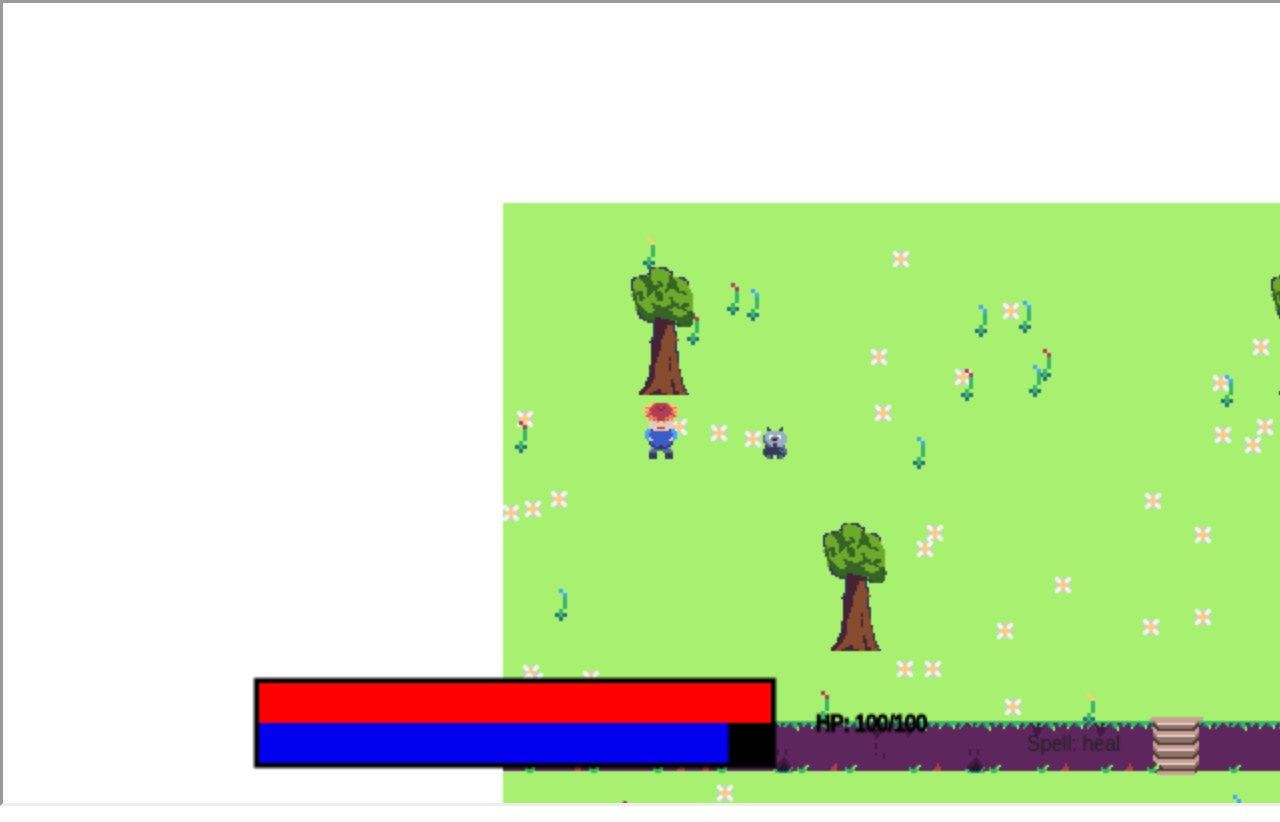
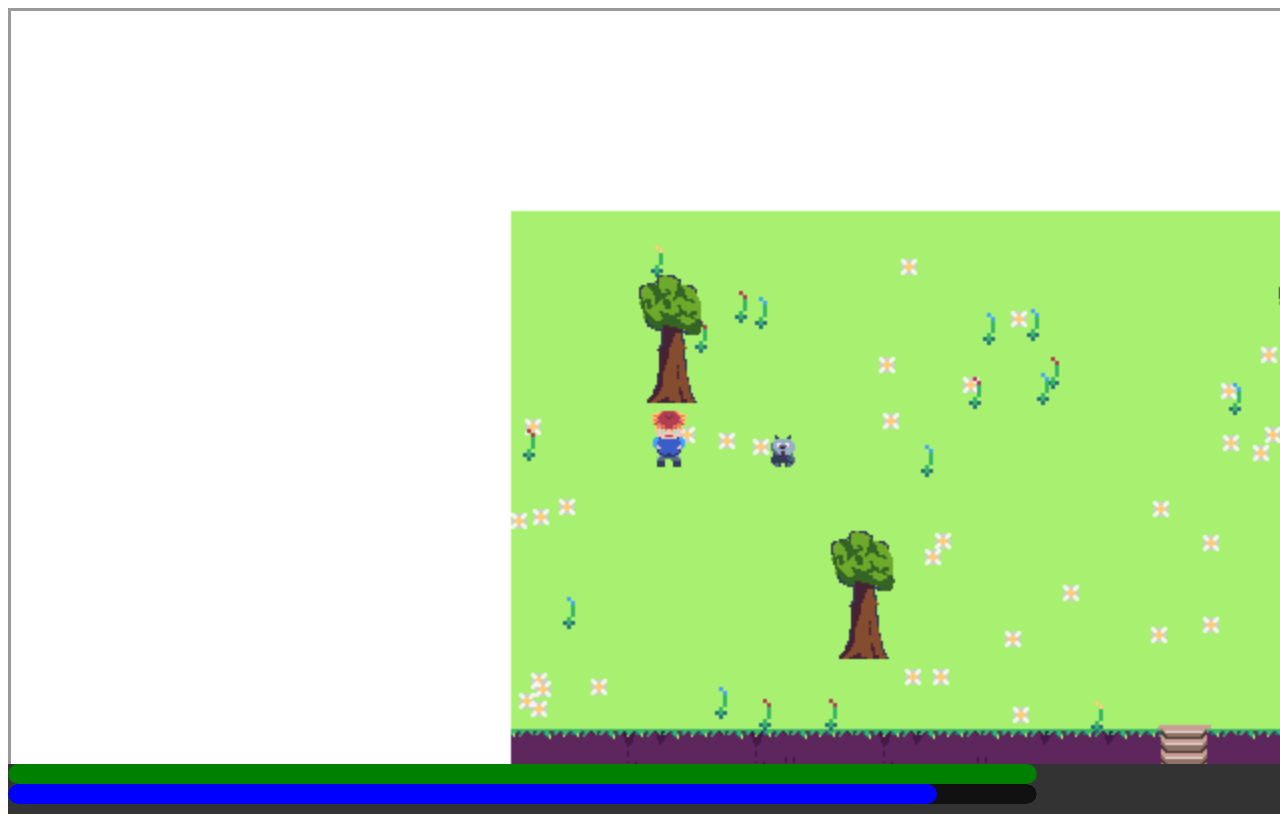
Before and after one commit to mesonepigreco/Restoration, a plain HTML site: page index.html in a window 1280 px wide. Drawn offline with Linux system fonts and the light colour scheme.

Commit message:
Added a basic UI interface for the game. The use of CSS allows for a smooth transition of the bar.

```diff
--- a/index.html
+++ b/index.html
@@ -11,7 +11,34 @@
         </style>
     </head>
     <body>
-        <canvas id="main-window" width="640" height="400"></canvas>
+		<div class="canvas-container">
+			<canvas id="main-window" width="640" height="400">
+			</canvas>
+			<!-- Prepare the graphical interface -->
+			<div class="lower-bar">
+				<div class="bars-container">
+					<div class="bar-container">
+						<div class="bar-background">
+							<div class="bar life" id="lifebar"></div>
+						</div>
+					</div>
+					<div class="bar-container">
+						<div class="bar-background">
+							<div class="bar mana" id="manabar"></div>
+						</div>
+					</div>
+				</div>
+
+				<!-- Here the selected item -->
+				<div class="items-magic">
+					<div class="item-box box">
+					</div>
+					<div class="magic-box box">
+				</div>
+			</div>
+		</div>
+
+
         <script type="module" src="js/main.js"></script>
 
         <!-- <canvas id="ghost" width="640" height="400"></canvas> -->
--- a/js/character.js
+++ b/js/character.js
@@ -121,11 +121,23 @@ export class Character extends Sprite {
         }
     }
 
+	set_mana(value) {
+		this.mana = value;
+		// Overridden by the player that also updates the bar status.
+	}
+
+	set_hp(value) {
+		this.current_hp = value;
+		// Overridden by the player that also updates the bar status.
+	}
+
     update_mana(dt) {
         // Autorecovery
 		if (this.mana < this.max_mana) {
-			this.mana += this.mana_reovery * dt;
-			if (this.mana > this.max_mana) this.mana = this.max_mana;
+			let mana_value = this.mana +  this.mana_reovery * dt;
+			if (this.mana > this.max_mana) mana_value = this.max_mana;
+
+			this.set_mana(mana_value);
 		}
     }
 
--- a/js/enemies.js
+++ b/js/enemies.js
@@ -125,7 +125,7 @@ export class Wolf extends Character {
 
                     // Compute the damage
                     let damage = this.strength - enemy.armor;
-                    enemy.current_hp -= damage;
+                    enemy.set_hp(enemy.current_hp - damage);
                     this.attack_trigger = time;
                 }
             }
--- a/js/player.js
+++ b/js/player.js
@@ -86,6 +86,19 @@ export class Player extends Character {
         return this.loaded;
     }
 
+	set_hp(value) {
+		// Get the DOM element for the life
+		console.log("lifeset");
+		this.current_hp = value;
+		if (this.current_hp <= 0) {
+			this.current_hp = 0;
+		}
+		let life = document.getElementById("lifebar");
+		life.style.width = (this.current_hp / this.hp) * 100 + "%";
+		console.log("Life: ", this.current_hp);
+	}
+
+
 
     setup_collider() {
         if (this.image !== null) {
@@ -163,6 +176,12 @@ export class Player extends Character {
 		}
 	}
 
+	set_mana(value) {
+		this.mana = value;
+		let mana = document.getElementById("manabar");
+		mana.style.width = (this.mana / this.max_mana) * 100 + "%";
+	}
+
     use_magic() {
         let time = Date.now();
 
@@ -170,7 +189,7 @@ export class Player extends Character {
         if (time - this.use_magic_trigger > this.use_magic_cooldown) {
             // Activate the spell only if there is enough mana
             if (this.mana > this.mana_consumption[this.selected_spell]) {
-                this.mana -= this.mana_consumption[this.selected_spell]
+				this.set_mana(this.mana - this.mana_consumption[this.selected_spell]);
 
                 this.use_magic_trigger = time;
                 this.use_magic_cooldown = this.spell_cooldowns[this.selected_spell];
@@ -180,8 +199,7 @@ export class Player extends Character {
                     // TODO: Animate heal
                     particle_burst(this.center, 50, this.particle_model, 30, this.visible_group);
 
-                    this.current_hp += 10;
-                    if (this.current_hp > this.hp) this.current_hp = this.hp;
+                    this.set_hp(this.current_hp + 10);
                 } else if (this.spells[this.selected_spell] === 'invisiblility') {
                     this.set_invisibility();
                 }
--- a/js/world.js
+++ b/js/world.js
@@ -46,7 +46,7 @@ export class World {
         //draw_color_circle(this.context, this.canvas, position, 60);
 
         // Draw the UI
-        this.ui.draw(this.context);
+        //this.ui.draw(this.context);
     }
 
     update_player_in_enemies() {
--- a/style.css
+++ b/style.css
@@ -1,4 +1,71 @@
+.canvas-container {
+	position: relative;
+	width: fit-content;
+}
+
 canvas{
-    position: absolute;
+	display: block;
     border-style: inset;
 }
+
+
+/* Put the lower bar inside the canvas */
+.lower-bar {
+	position: absolute;
+	bottom: 0;
+	width: 100%;
+	height: 50px;
+	background-color: #333;
+	color: white;
+	text-align: center;
+	line-height: 50px;
+}
+
+
+.bars-container {
+    display: flex;
+	flex-flow: column;
+    justify-content: center;
+    width: 80%;
+}
+
+.bar-container {
+    width: 100%;
+    height: 20px;
+    background-color: #555;
+    border-radius: 10px;
+    overflow: hidden;
+    position: relative;
+}
+
+
+.bar-background {
+    width: 100%;
+    height: 100%;
+    background-color: #111;
+    position: absolute;
+    top: 0;
+    left: 0;
+    border-radius: 10px;
+}
+
+.bar.life {
+    height: 100%;
+    background-color: green;
+    width: 100%;
+    border-radius: 10px;
+    position: absolute;
+    top: 0;
+    left: 0;
+    transition: width 0.5s ease;
+}
+.bar.mana {
+	height: 100%;
+	background-color: blue;
+	width: 100%;
+	border-radius: 10px;
+	position: absolute;
+	top: 0;
+	left: 0;
+	transition: width 0.5s ease;
+}
```
